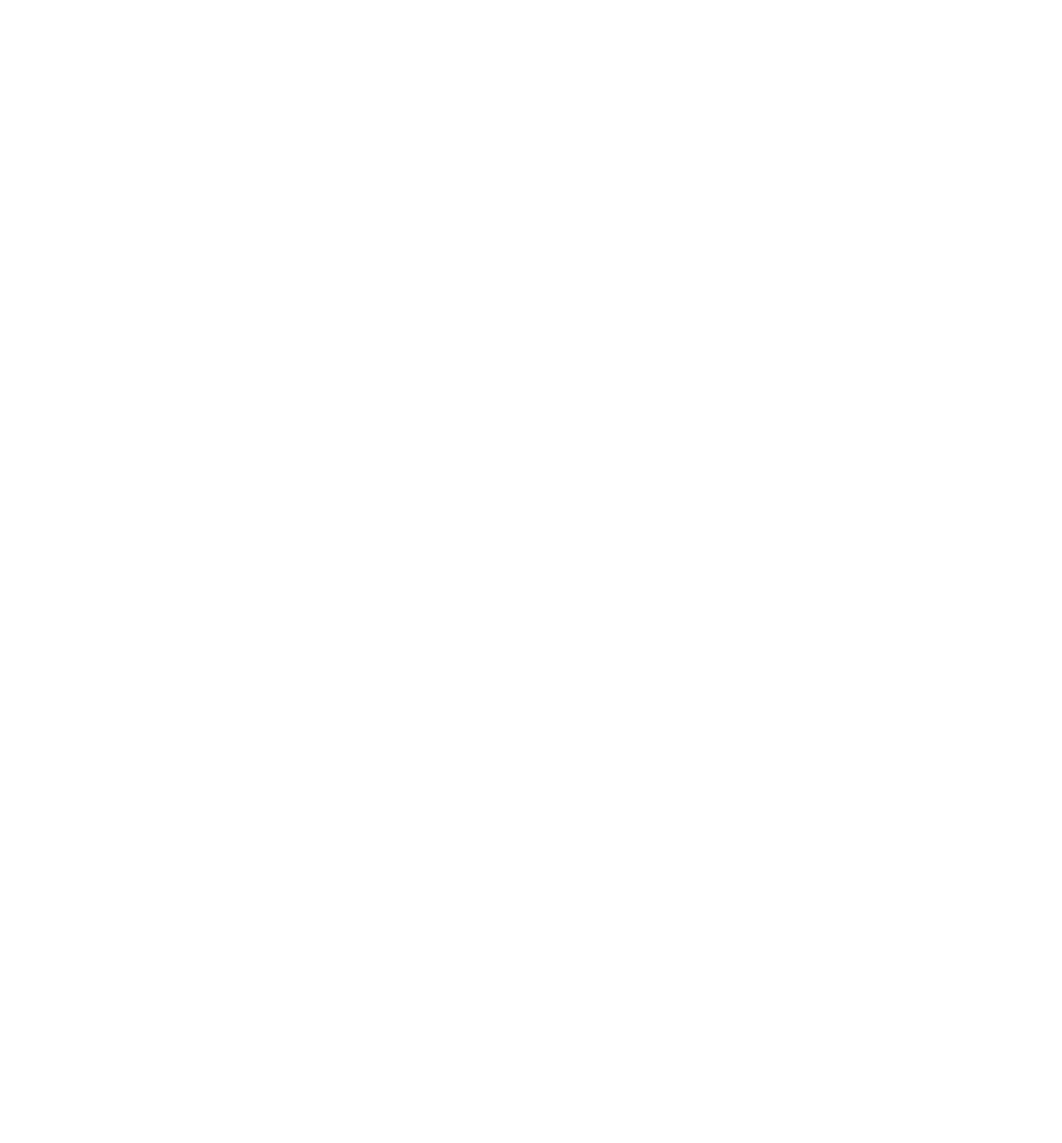
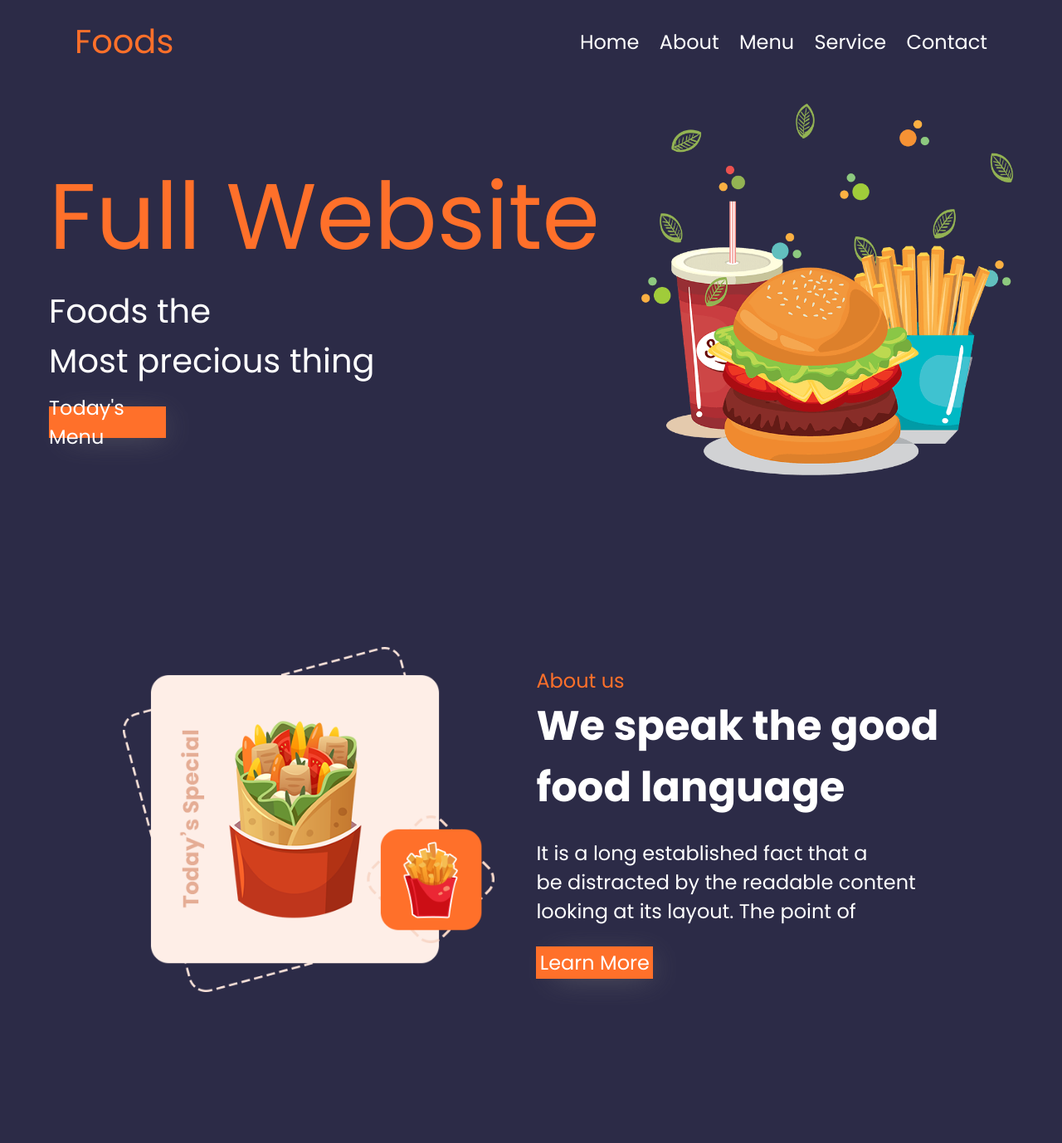
Before and after one commit to simonmantillago/foodsWeb, a plain HTML site: page index.html in a window 1280 px wide. Shown: the whole page at 83% size. Before the commit the page ends 800 px from the top, so only its background shows below. Drawn offline with Linux system fonts and the light colour scheme.

Commit message:
Home y about implementado

```diff
--- a/css/style.css
+++ b/css/style.css
@@ -1,6 +1,98 @@
 @import url('https://fonts.googleapis.com/css2?family=Poppins:ital,wght@0,100;0,200;0,300;0,400;0,500;0,600;0,700;0,800;0,900;1,100;1,200;1,300;1,400;1,500;1,600;1,700;1,800;1,900&display=swap');
-*{
+
+/* Estilos globales */
+* {
+    background-color: #2c2b47;
     box-sizing: border-box;
     padding: 0;
     margin: 0;
+    font-family: 'Poppins', sans-serif;
 }
+
+
+.navbar > * {
+    width: 20vw;
+    font-size: 1.5em;
+    padding-right: 20px;
+    color: #fff;
+    text-decoration: none;
+}
+
+nav {
+    display: flex;
+    justify-content: space-between;
+    align-items: center;
+    padding: 20px 70px;
+}
+
+.title>* {
+    color: #ff702a;
+    font-size: 2.5em;
+    padding-left: 20px;
+    text-decoration: none;
+}
+
+
+.inicio , .about {
+    display: flex;
+    justify-content: center;
+    align-items: center;
+    padding-bottom: 150px;
+}
+
+.homeSec, .aboutSec {
+    padding: 25px;
+}
+
+
+.mainTxt {
+    color: #ff702a;
+    font-size: 7em;
+}
+
+.subTxt{
+    color: #fff;
+    font-size: 2.5em;
+
+}
+
+.aboutPara {
+    color: #fff;
+    font-size: 1.5em;
+}
+
+.aboutTitle {
+    color: #ff702a;
+    font-size: 1.5em;
+}
+
+
+.boton {
+    box-shadow: 10px 6px 37px -13px gray;
+    width: 11vw;
+    height: 3vw;
+    background-color: #ff702a;
+    display: flex;
+    justify-content: center;
+    align-items: center;
+}
+
+.jump {
+    color: #fff;
+    text-decoration: none;
+    background-color: transparent;
+    font-size: 1.5em;
+}
+
+
+.img, .imgAbout {
+    width: 35vw;
+}
+
+
+
+.aboutTxt{
+    color: #fff;
+    font-size: 3.1em;
+    font-weight: 700;
+}
--- a/index.html
+++ b/index.html
@@ -7,6 +7,57 @@
     <title>Foods</title>
 </head>
 <body>
-
+    <div id="home">
+        <nav>
+            <div class="title">
+                <a href="#home">Foods</a>
+            </div>
+            <div class="navbar">
+                <a href="#home">Home</a>
+                <a href="#about">About</a>
+                <a href="#menu">Menu</a>
+                <a href="#service">Service</a>
+                <a href="#contact">Contact</a>
+            </div>
+        </nav>
+        <div class="inicio">
+            <section class="homeSec">
+                <div class="mainTxt">Full Website</div>
+                <div class="subTxt">
+                    Foods the <br>
+                    Most precious thing
+                </div>
+                <br>
+                <div class="boton">
+                    <a href="#home" class="jump">Today's Menu</a>
+                </div>
+            </section>
+            <section class="homeSec">
+                <img class="img" src="img/home.png" alt="foodCombo">
+            </section>
+        </div>
+    </div>
+        <div class="about" id="about">
+        <section class="aboutSec">
+            <img class="img" src="img/about.png" alt="todaySpecial">
+        </section>
+        <section class="aboutSec">
+            <div class="aboutTitle">About us</div>
+            <div class="aboutTxt">
+                We speak the good <br>
+                food language
+            </div>
+            <br>
+            <div class="aboutPara">
+                It is a long established fact that a <br>
+                be distracted by the readable content <br>
+                looking at its layout. The point of
+            </div>
+            <br>
+            <div class="boton">
+                <a href="#menu" class="jump">Learn More</a>
+            </div>
+        </section>
+    </div>
 </body>
 </html>
```
Also changed, not shown: 1 other file.
